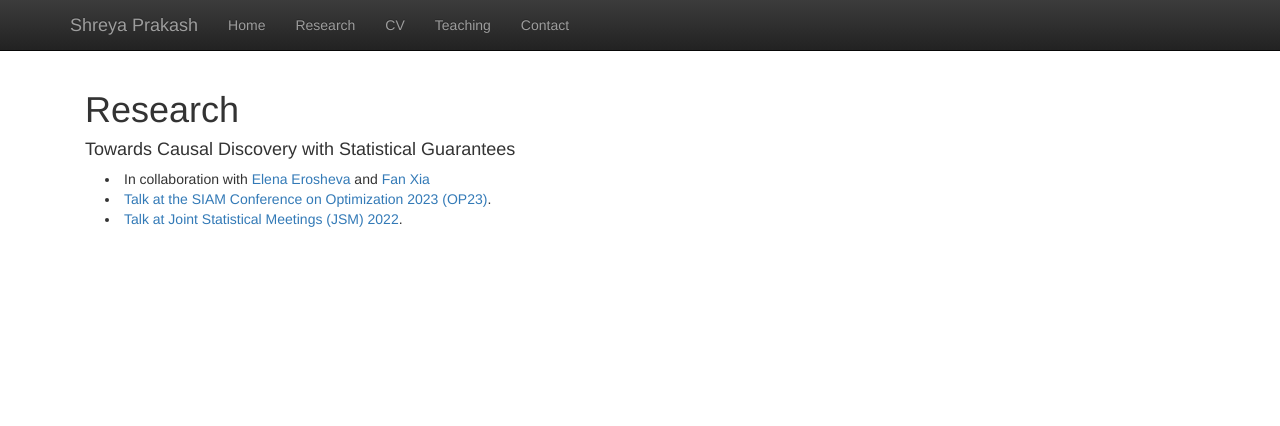
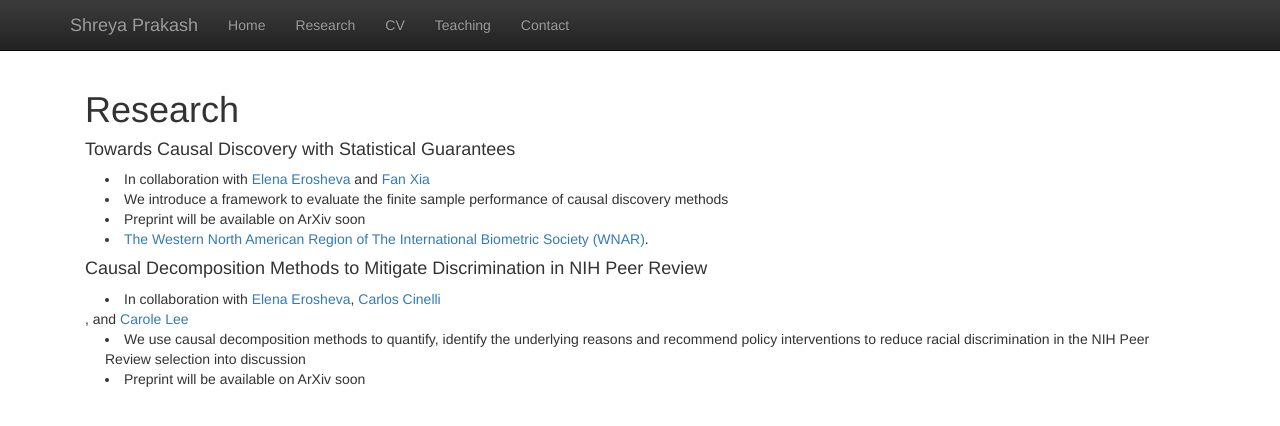
Before and after one commit to shreyap18/shreyap18.github.io, a Jekyll site: the page built from research.html, in a window 1280 px wide. Shown: the top 426 px of the page. Built offline with Jekyll 4.4.1, drawn with Linux system fonts in a browser that asks for light colours; nearby versions of some CDN libraries; library files that are not in the unit come from our copies.

Commit message:
adding more research experience

```diff
--- a/research.html
+++ b/research.html
@@ -11,9 +11,22 @@ title: 'Research'
                         target="_blank">Elena Erosheva</a> and <a href="https://profiles.ucsf.edu/fan.xia"
                         target="_blank">Fan Xia</a> </li>
         </li>
-        <li style="padding:0px;margin:0px 20px 0px;"> <a href="talks/siamopt23.pdf" target="_blank">Talk at the
-                        SIAM Conference on Optimization 2023 (OP23)</a>. </li>
-        <li style="padding:0px;margin:0px 20px 0px;"> <a href="talks/orm_jsm2022.pdf" target="_blank">Talk at Joint
-                        Statistical Meetings (JSM)
-                        2022</a>. </li>
+        <li style="padding:0px;margin:0px 20px 0px;"> We introduce a framework to evaluate the finite sample performance of causal discovery methods </li>
+        </li>
+        <li style="padding:0px;margin:0px 20px 0px;"> Preprint will be available on ArXiv soon </li>
+        </li>
+        <li style="padding:0px;margin:0px 20px 0px;"> <a href="talks/WNAR_23.pdf" target="_blank">The Western North American Region of The International Biometric Society (WNAR)</a>. </li>
 </p>
+
+<h4>Causal Decomposition Methods to Mitigate Discrimination in NIH Peer Review</h4>
+<p class="content" style="padding:0px;margin:0px 20px 0px;">
+        <li style="padding:0px;margin:0px 20px 0px;"> In collaboration with <a href="https://stat.uw.edu/about-us/people/elena-erosheva"
+                        target="_blank">Elena Erosheva</a>, <a href="https://stat.uw.edu/about-us/people/carlos-cinelli"
+                        target="_blank">Carlos Cinelli</a> </li>, and <a href="https://phil.washington.edu/people/carole-lee"
+                        target="_blank">Carole Lee</a> </li>
+        </li>
+        <li style="padding:0px;margin:0px 20px 0px;"> We use causal decomposition methods to quantify, identify the underlying reasons and recommend policy interventions to reduce racial discrimination in the NIH Peer Review selection into discussion</li>
+        </li>
+        <li style="padding:0px;margin:0px 20px 0px;"> Preprint will be available on ArXiv soon </li>
+        </li>
+</p>
```
Also changed, not shown: 3 other files.
